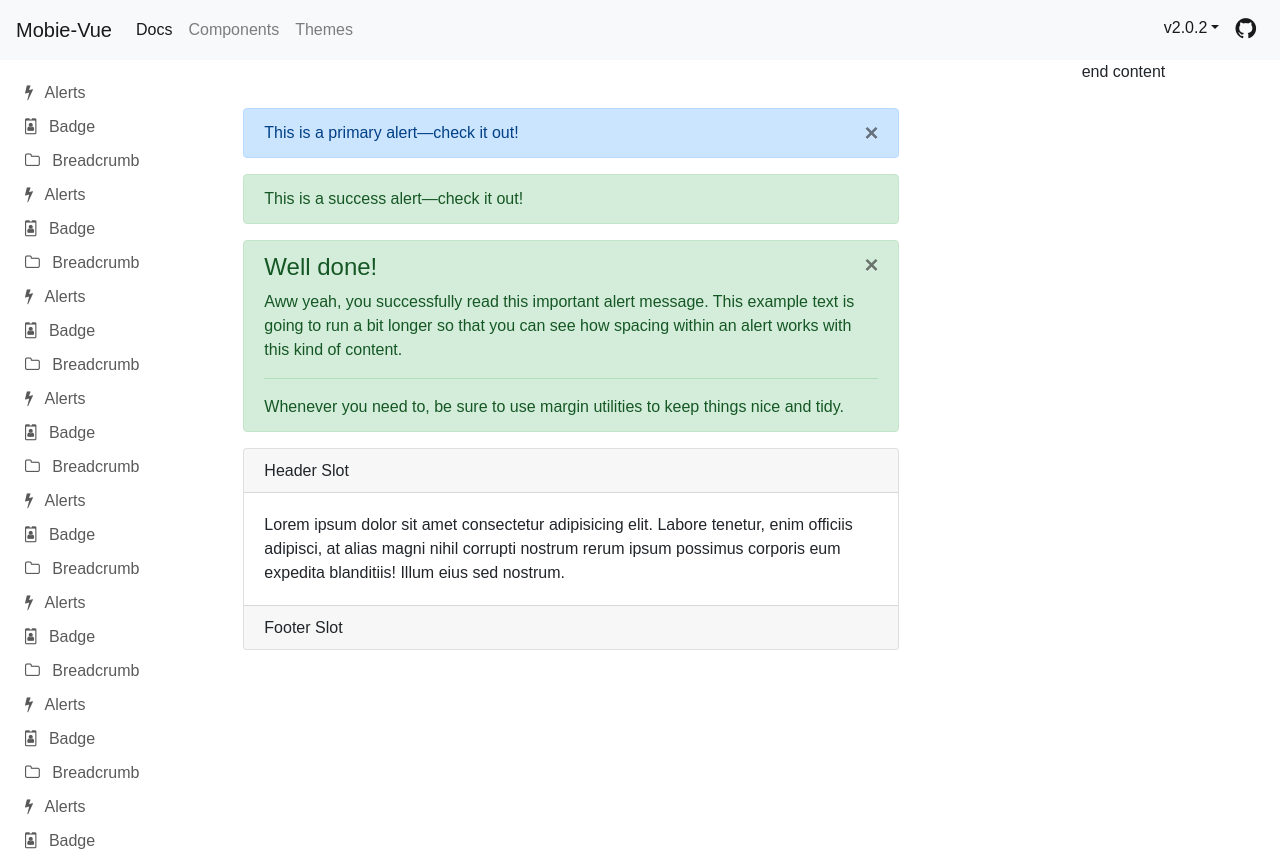
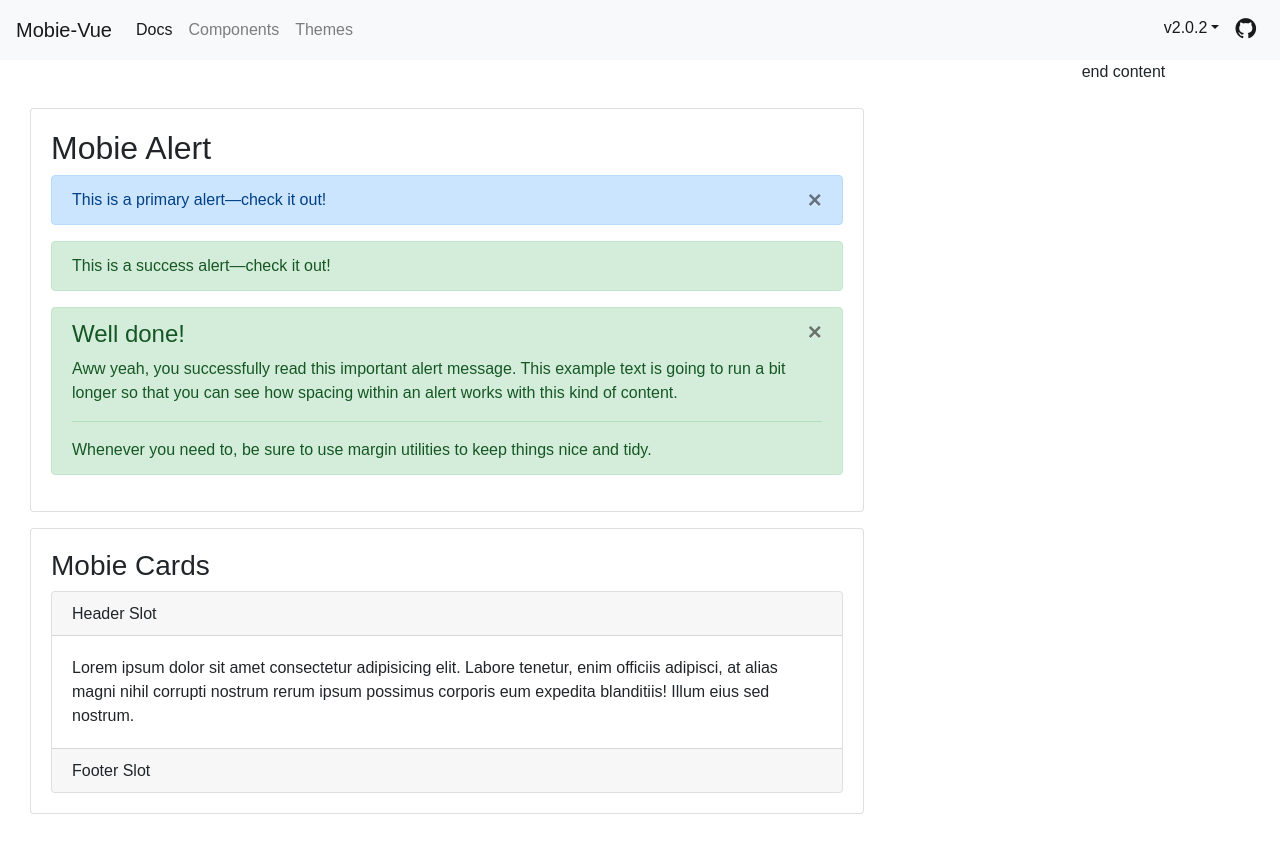
Before and after one commit to ajaymarathe/mobie-vue, a Vue app: page / in a window 1280 px wide. After the commit the page ends 814 px from the top, so only its background shows below. Built offline with nearby package versions, Linux system fonts and the light colour scheme; a web font is replaced by a local one.

Commit message:
added buttons component

```diff
--- a/src/App.vue
+++ b/src/App.vue
@@ -6,10 +6,10 @@
     <!-- end navbar -->
     <div class="container-fluid">
       <div class="row">
-        <div class="col-md-2">
+        <!-- <div class="col-md-2">
           <sidebar></sidebar>
-        </div>
-        <div class="col-md-8">
+        </div> -->
+        <div class="col-md-10">
           <router-view />
         </div>
         <div class="col-md-2">end content</div>
--- a/src/components/cards/m-card.vue
+++ b/src/components/cards/m-card.vue
@@ -17,6 +17,9 @@
 <script>
 export default {
   name: "m-card",
+  props:{
+    img:String,
+  },
   components: {}
 };
 </script>
--- a/src/main.js
+++ b/src/main.js
@@ -11,6 +11,8 @@ import "@/assets/css/animate.css";
 import 'prismjs'
 import 'prismjs/themes/prism-tomorrow.css';
 
+Vue.component('m-button')
+
 Vue.config.productionTip = false;
 
 new Vue({
--- a/src/views/index.vue
+++ b/src/views/index.vue
@@ -3,6 +3,9 @@
     <div class="container">
       <div class="row">
         <div class="col-md-10">
+          <div class="card mb-3">
+            <div class="card-body">
+              <h2>Mobie Alert</h2>
           <m-alert
             content="This is a primary alert—check it out!"
             color="primary"
@@ -21,8 +24,14 @@
               class="mb-0"
             >Whenever you need to, be sure to use margin utilities to keep things nice and tidy.</p>
           </m-alert>
+            </div>
+          </div>
 
-          <m-card>
+         <!-- mobie cards start -->
+         <div class="card">
+           <div class="card-body">
+             <h3>Mobie Cards</h3>
+             <m-card>
             <template v-slot:header>
               <h6 class="mb-0">Header Slot</h6>
             </template>
@@ -33,6 +42,12 @@
               <h6 class="mb-0">Footer Slot</h6>
             </template>
           </m-card>
+           </div>
+         </div>
+
+
+
+
         </div>
       </div>
     </div>
```
Also changed, not shown: src/components/buttons/MobieButtons.vue (added, +22 -0 lines).
